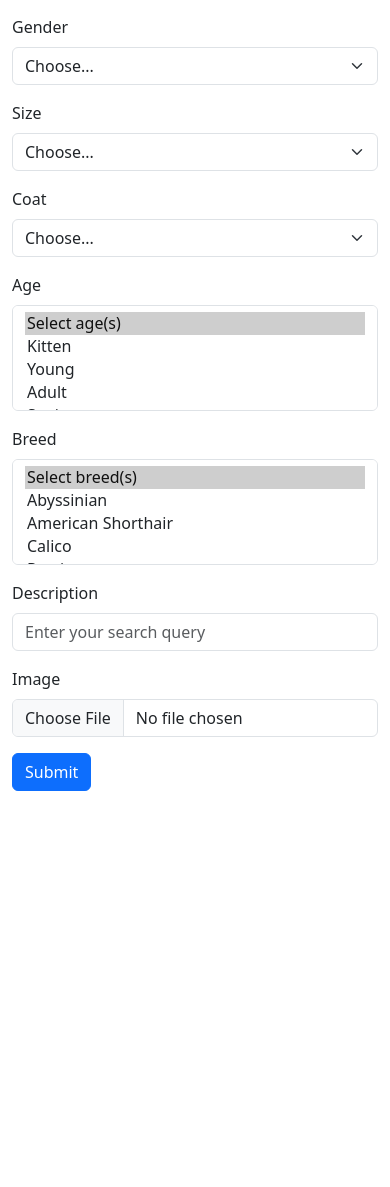
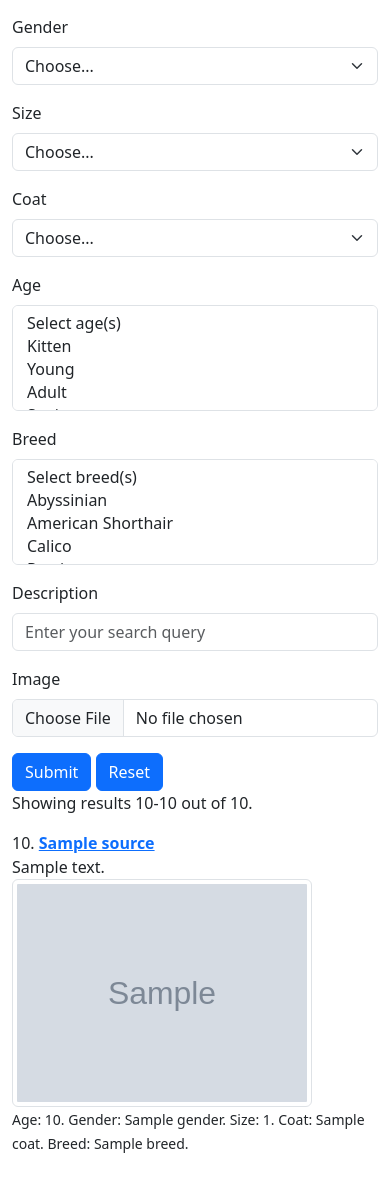
Before and after one commit to jospdeleon/elasticats, a Python web app: template templates/index.html in a window 390 px wide. Shown: the part 58-1245 px from the top of the page. Before the commit the page ends 849 px from the top, so only its background shows below. Run offline with Jinja, Linux system fonts and the light colour scheme; the template is opened without the code that fills it: most values are stand-ins (such as "Sample title", 1, 10 or a date in 2020); grey boxes marked "Sample" are stand-in pictures.

Commit message:
implement text and knn searches

```diff
--- a/templates/index.html
+++ b/templates/index.html
@@ -1,54 +1,64 @@
 {% extends 'base.html' %}
 
 {% block content %}
+<script>
+    function submitForm() {
+        document.getElementById('myForm').submit();
+    }
+
+    function resetForm() {
+        window.location.href = "{{ url_for('index') }}" // Redirect to the home page with a GET request
+    }
+</script>
+
 <div class="row">
     <div class="col-md-4">
-    <form class="row g-3" method="POST" action="{{ url_for('handle_search') }}" enctype="multipart/form-data">
+    <form id="myForm" class="row g-3" method="POST" action="{{ url_for('handle_search') }}" enctype="multipart/form-data">
         <div class="col-md-4">
             <label for="gender" class="form-label">Gender</label>
-            <select name="gender" class="form-select">
+            <select name="gender" class="form-select" >
               <option value = "" selected>Choose...</option>
-              <option value="Male">Male</option>
-              <option value="Female">Female</option>
+              <option value="Male" {% if form_data and form_data.gender[0] == 'Male' %} selected {% endif %}>Male</option>
+              <option value="Female" {% if form_data and form_data.gender[0] == 'Female' %} selected {% endif %}>Female</option>
             </select>
         </div>
         <div class="col-md-4">
             <label for="size" class="form-label">Size</label>
             <select name="size" class="form-select">
               <option value = "" selected>Choose...</option>
-              <option value="Small">Small</option>
-              <option value="Medium">Medium</option>
-              <option value="Large">Large</option>
+              <option value="Small" {% if form_data and form_data.size[0] == 'Small' %} selected {% endif %}>Small</option>
+              <option value="Medium" {% if form_data and form_data.size[0] == 'Medium' %} selected {% endif %}>Medium</option>
+              <option value="Large" {% if form_data and form_data.size[0] == 'Large' %} selected {% endif %}>Large</option>
             </select>
         </div>
         <div class="col-md-4">
             <label for="coat" class="form-label">Coat</label>
             <select name="coat" class="form-select">
               <option value = "" selected>Choose...</option>
-              <option value="Short">Short</option>
-              <option value="Medium">Medium</option>
-              <option value="Long">Long</option>
+              <option value="Short" {% if form_data and form_data.coat[0] == 'Short' %} selected {% endif %}>Short</option>
+              <option value="Medium" {% if form_data and form_data.coat[0] == 'Medium' %} selected {% endif %}>Medium</option>
+              <option value="Long" {% if form_data and form_data.coat[0] == 'Long' %} selected {% endif %}>Long</option>
             </select>
         </div>
         <div class="col-md-6">
             <label for="age" class="form-label">Age</label>
             <select name="age" class="form-select" multiple aria-label="Multiple ages">
-                <option value = "" selected>Select age(s)</option>
-                <option value="Kitten">Kitten</option>
-                <option value="Young">Young</option>
-                <option value="Adult">Adult</option>
-                <option value="Senior">Senior</option>
+                <option value = "">Select age(s)</option>
+                <option value="Kitten" {% if form_data and 'Kitten' in form_data.age %} selected {% endif %}>Kitten</option>
+                <option value="Young" {% if form_data and 'Young' in form_data.age %} selected {% endif %}>Young</option>
+                <option value="Adult" {% if form_data and 'Adult' in form_data.age %} selected {% endif %}>Adult</option>
+                <option value="Senior" {% if form_data and 'Senior' in form_data.age %} selected {% endif %}>Senior</option>
             </select>
         </div>
         <div class="col-md-6">
             <label for="breed" class="form-label">Breed</label>
             <select name="breed" class="form-select" multiple aria-label="Multiple breeds">
-                <option value = "" selected>Select breed(s)</option>
-                <option value="Abyssinian">Abyssinian</option>
-                <option value="American Shorthair">American Shorthair</option>
-                <option value="Calico">Calico</option>
-                <option value="Persian">Persian</option>
-                <option value="Siamese">Siamese</option>
+                <option value = "">Select breed(s)</option>
+                <option value="Abyssinian" {% if form_data and 'Abyssinian' in form_data.breed %} selected {% endif %}>Abyssinian</option>
+                <option value="American Shorthair" {% if form_data and 'American Shorthair' in form_data.breed %} selected {% endif %}>American Shorthair</option>
+                <option value="Calico" {% if form_data and 'Calico' in form_data.breed %} selected {% endif %}>Calico</option>
+                <option value="Persian" {% if form_data and 'Persian' in form_data.breed %} selected {% endif %}>Persian</option>
+                <option value="Siamese" {% if form_data and 'Siamese' in form_data.breed %} selected {% endif %}>Siamese</option>
             </select>
         </div>
         <div class="col-md-6">
@@ -60,7 +70,11 @@
             <input type="file" name="imageQuery" class="form-control" id="imageQuery" aria-describedby="image_query_addon" aria-label="Upload">
         </div>
         <div class="col-12">
+            {% if results and from_ + results|length < total %}
+            <input type="hidden" name="from_" value="{{ from_ + results|length }}">
+            {% endif %}
             <button type="submit" class="btn btn-primary">Submit</button>
+            <button type="reset" class="btn btn-primary" onclick="resetForm()">Reset</button>
         </div>
     </form>
     </div>
@@ -69,8 +83,44 @@
     {% if filename %}
         <h2>Uploaded Image:</h2>
         <img src="{{ url_for('static', filename='uploads/' + filename) }}" alt="Uploaded Image">
-    {% elif query %}
-        <p>{{ query }}</p>
+    {% elif results %}
+        <div class="row mb-3">
+            <div class="row mb-3">
+                <div class="col-sm-auto my-auto">
+                    Showing results {{ from_ + 1 }}-{{ from_ + results|length }} out of {{ total }}.
+                </div>
+                {% if from_ > 0 %}
+                    <div class="col-sm-auto my-auto">
+                        <a href="javascript:history.back(1)" class="btn btn-primary">← Previous page</a>
+                    </div>
+                {% endif %}
+                {% if from_ + results|length < total %}
+                    <div class="col-sm-auto my-auto">
+                        <button type="submit" class="btn btn-primary" onclick="submitForm()">Next page →</button>
+                    </div>
+                {% endif %}
+                <div class="col"></div>
+            </div>
+            {% for result in results %}
+                <p>
+                    {{ from_ + loop.index }}. <b><a href="{{ url_for('get_document', id=result._id) }}">{{ result._source.name }}</a></b>
+                    <br>
+                    {{ result._source.summary }}
+                    <br>
+                    <a href="{{ result._source.url }}" target="_blank" rel="noopener noreferrer">
+                        <img src="/static/{{ result._source.photo }}" class="img-thumbnail" width="300" height="200">
+                    </a>
+                    <br>
+                    <small>
+                        Age: {{ result._source.age }}.
+                        Gender: {{ result._source.gender }}.
+                        Size: {{ result._source.size }}.
+                        Coat: {{ result._source.coat }}.
+                        Breed: {{ result._source.breed }}.
+                    </small>
+                </p>
+            {% endfor %}
+        </div>
     {% endif %}
     </div>
 </div>
```
Also changed, not shown: app.py (+97 -26 lines), search.py (+17 -10 lines).
